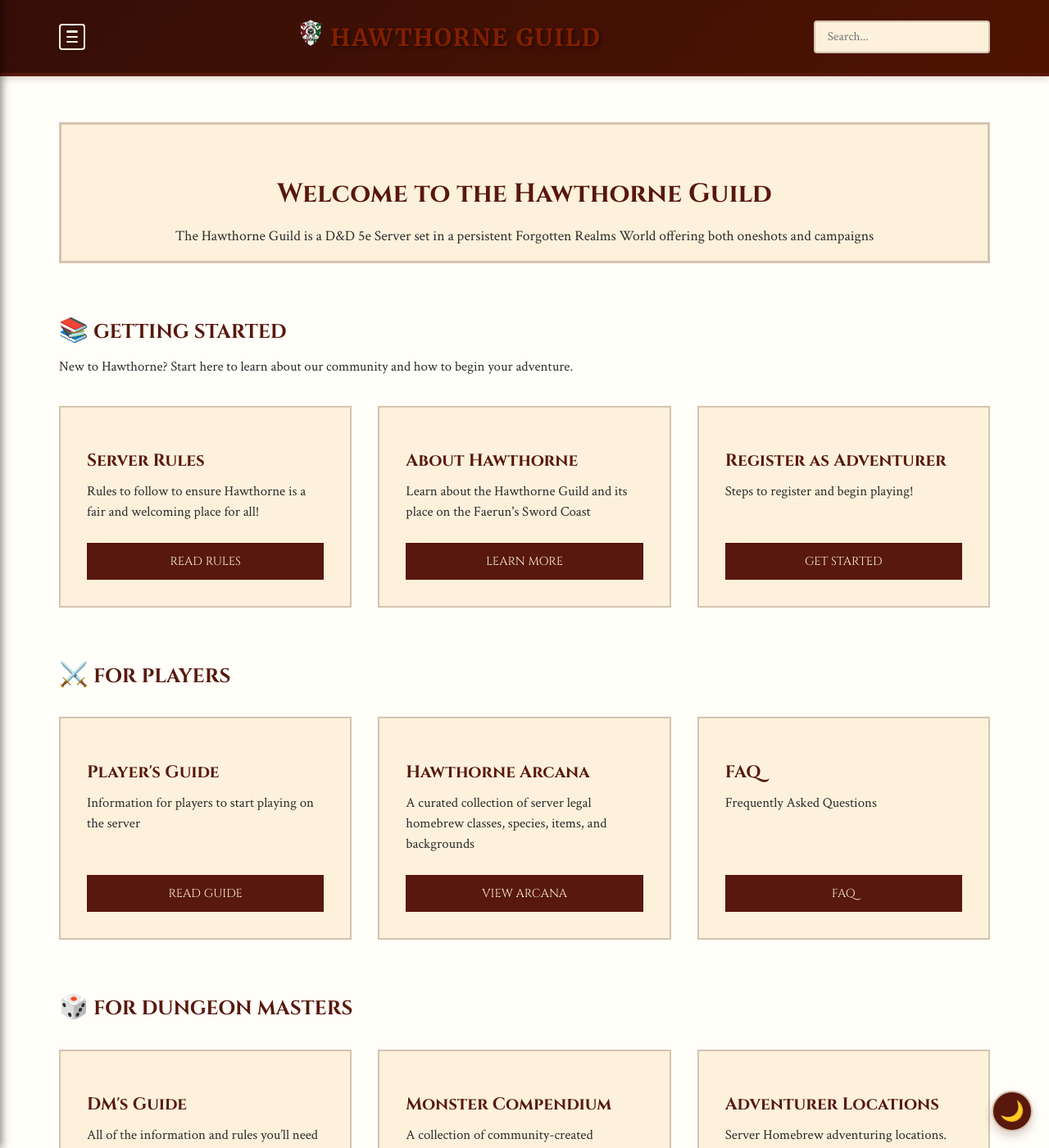
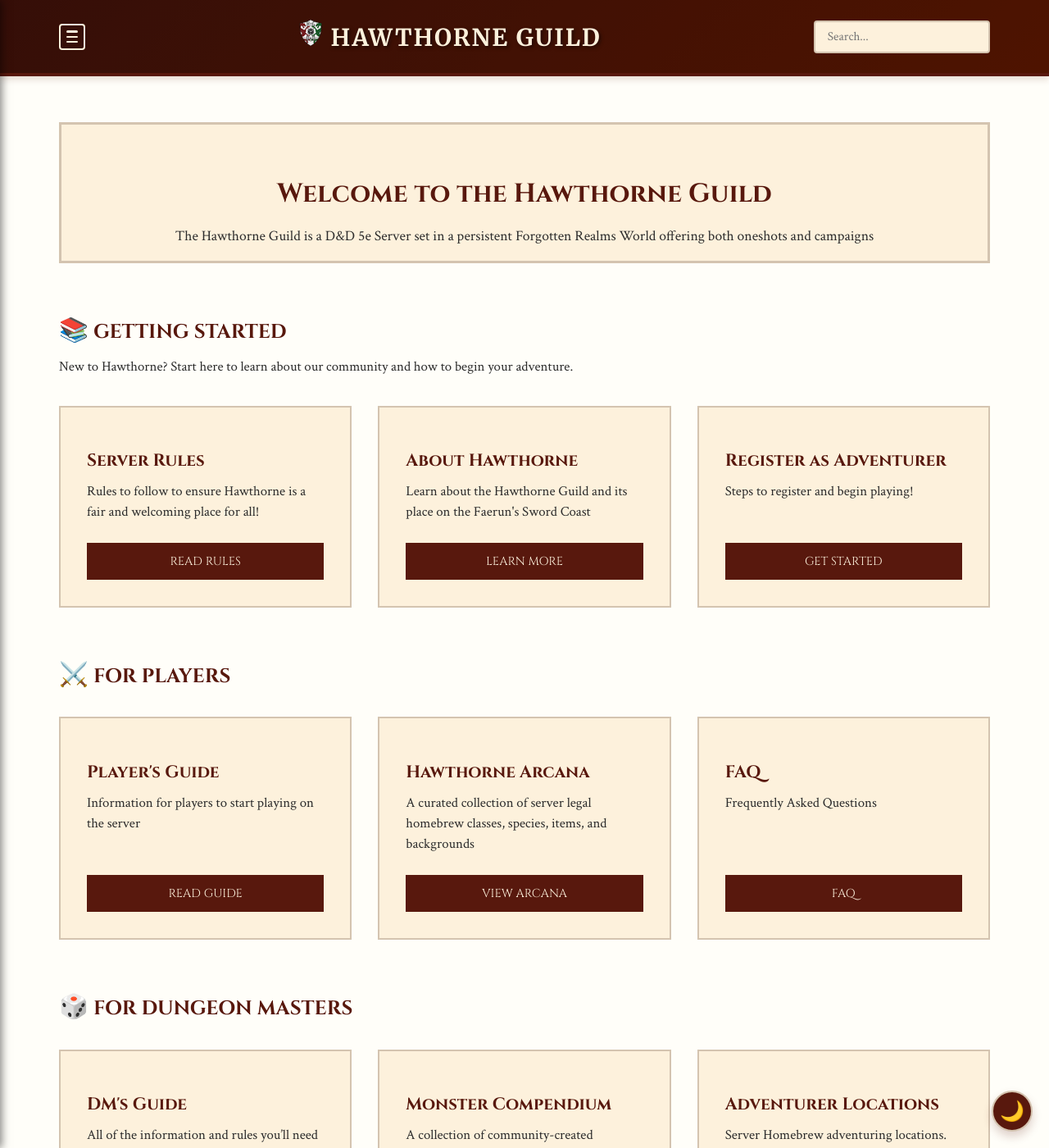
Before and after one commit to coconutswallow/Guides, a Jekyll site: the page built from index.html, in a window 1280 px wide and 1400 px high. Shown: the whole window at 82% size. Built offline with Jekyll 4.4.1, drawn with Linux system fonts in a browser that asks for light colours; comment, search, counter and statistics services are not loaded.

Commit message:
Update style.css

```diff
--- a/assets/css/style.css
+++ b/assets/css/style.css
@@ -881,6 +881,17 @@
   color: var(--color-header-text);
 }
 
+.site-title a.home-link {
+  color: inherit;
+  text-decoration: none;
+}
+
+/* Ensures the color doesn't change on hover */
+.site-title a.home-link:hover {
+  color: inherit;
+  text-decoration: none;
+}
+
 
 /* ============================================
    HAMBURGER MENU BUTTON
```
